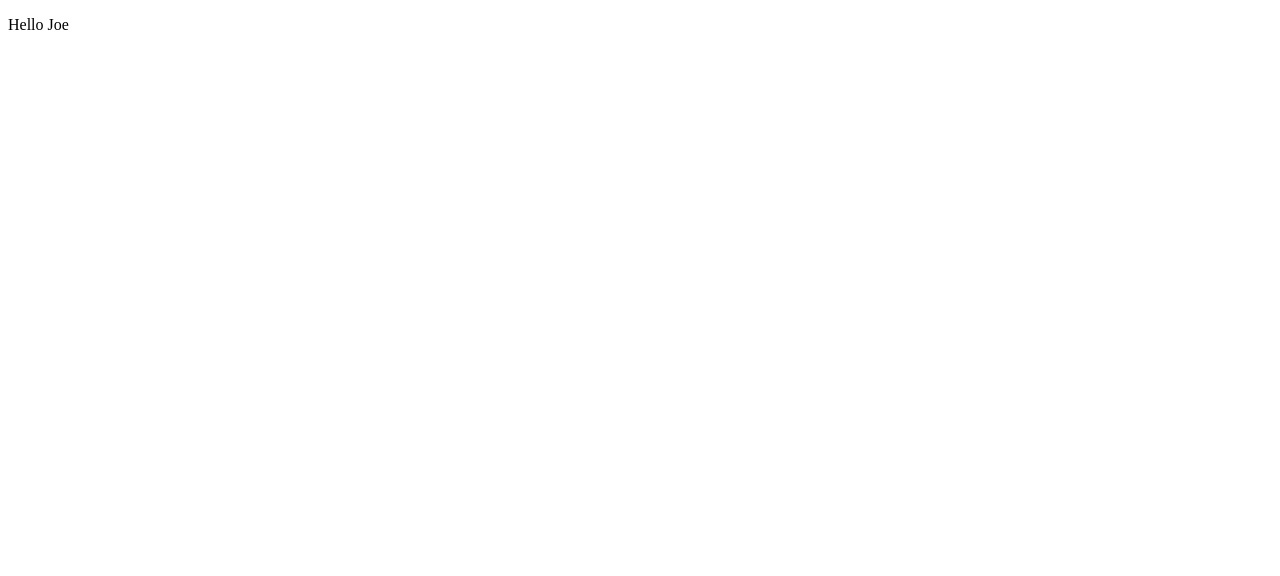
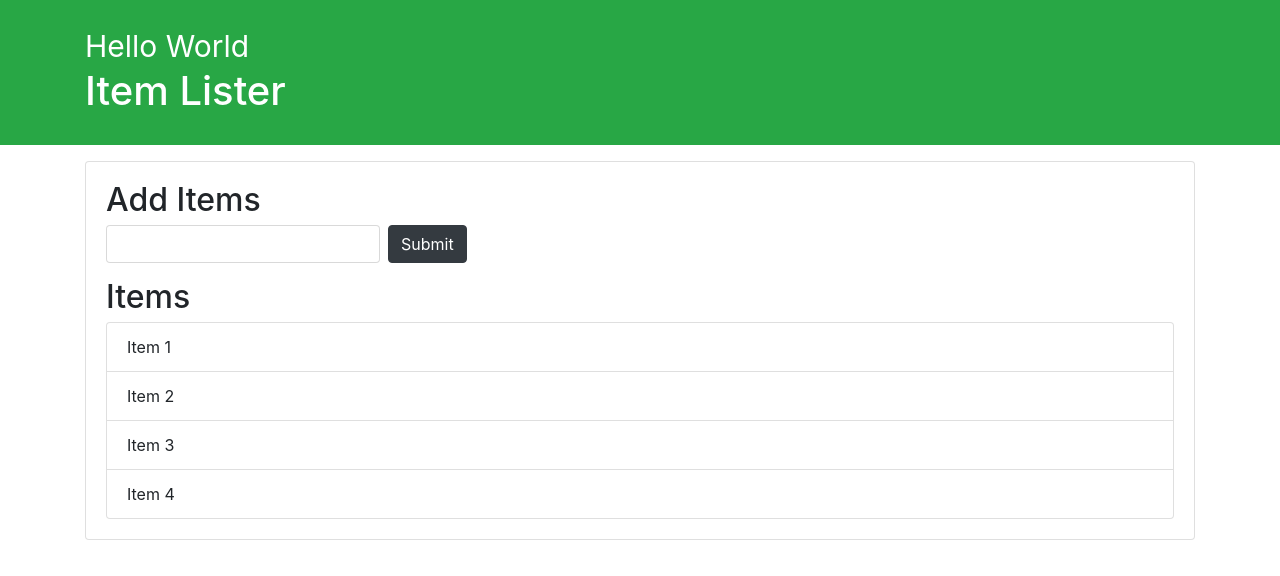
Before and after one commit to joekwigley/project-1, a plain HTML site: page index.html in a window 1280 px wide. Drawn offline with nearby package versions, Linux system fonts and the light colour scheme.

Commit message:
update with new files

```diff
--- /dev/null
+++ b/dom.js
@@ -0,0 +1,163 @@
+// EXAMINE THE DOCUMENT OBJECT //
+
+// console.dir(document);
+// console.log(document.domain);
+// console.log(document.URL);
+// console.log(document.title);
+// //document.title =  123;
+// console.log(document.doctype);
+// console.log(document.head);
+// console.log(document.body);
+// console.log(document.all);
+// console.log(document.all[10]);
+// // document.all[10].textContent = 'Hello';
+// console.log(document.forms[0]);
+// console.log(document.links);
+// console.log(document.images);
+
+// GETELEMENTBYID //
+// console.log(document.getElementById('header-title'));
+// var headerTitle = document.getElementById('header-title');
+// var header = document.getElementById('main-header');
+// console.log(headerTitle);
+// headerTitle.textContent = 'Hello';
+// headerTitle.innerText = 'Goodbye';
+// console.log(headerTitle.innerText);
+// headerTitle.innerHTML = '<h3>Hello</h3>';
+// header.style.borderBottom = 'solid 3px #000';
+
+// GETELEMENTSBYCLASSNAME //
+// var items = document.getElementsByClassName('list-group-item');
+// console.log(items);
+// console.log(items[1]);
+// items[1].textContent = 'Hello 2';
+// items[1].style.fontWeight = 'bold';
+// items[1].style.backgroundColor = 'yellow';
+
+// // Gives error
+// //items.style.backgroundColor = '#f4f4f4';
+
+// for(var i = 0; i < items.length; i++){
+//   items[i].style.backgroundColor = '#f4f4f4';
+// }
+
+// GETELEMENTSBYTAGNAME //
+// var li = document.getElementsByTagName('li');
+// console.log(li);
+// console.log(li[1]);
+// li[1].textContent = 'Hello 2';
+// li[1].style.fontWeight = 'bold';
+// li[1].style.backgroundColor = 'yellow';
+
+// // Gives error
+// //items.style.backgroundColor = '#f4f4f4';
+
+// for(var i = 0; i < li.length; i++){
+//   li[i].style.backgroundColor = '#f4f4f4';
+// }
+
+// QUERYSELECTOR //
+// var header = document.querySelector('#main-header');
+// header.style.borderBottom = 'solid 4px #ccc';
+
+// var input = document.querySelector('input');
+// input.value = 'Hello World'
+
+// var submit = document.querySelector('input[type="submit"]');
+// submit.value="SEND"
+
+// var item = document.querySelector('.list-group-item');
+// item.style.color = 'red';
+
+// var lastItem = document.querySelector('.list-group-item:last-child');
+// lastItem.style.color = 'blue';
+
+// var secondItem = document.querySelector('.list-group-item:nth-child(2)');
+// secondItem.style.color = 'coral';
+
+// QUERYSELECTORALL //
+// var titles = document.querySelectorAll('.title');
+
+// console.log(titles);
+// titles[0].textContent = 'Hello';
+
+// var odd = document.querySelectorAll('li:nth-child(odd)');
+// var even= document.querySelectorAll('li:nth-child(even)');
+
+// for(var i = 0; i < odd.length; i++){
+//   odd[i].style.backgroundColor = '#f4f4f4';
+//   even[i].style.backgroundColor = '#ccc';
+// }
+
+
+
+// TRAVERSING THE DOM //
+var itemList = document.querySelector('#items');
+// parentNode
+// console.log(itemList.parentNode);
+// itemList.parentNode.style.backgroundColor = '#f4f4f4';
+// console.log(itemList.parentNode.parentNode.parentNode);
+
+// parentElement
+// console.log(itemList.parentElement);
+// itemList.parentElement.style.backgroundColor = '#f4f4f4';
+// console.log(itemList.parentElement.parentElement.parentElement);
+
+// childNodes
+// console.log(itemList.childNodes);
+
+// console.log(itemList.children);
+// console.log(itemList.children[1]);
+// itemList.children[1].style.backgroundColor = 'yellow';
+
+// // FirstChild
+// console.log(itemList.firstChild);
+// // firstElementChild
+// console.log(itemList.firstElementChild);
+// itemList.firstElementChild.textContent = 'Hello 1';
+
+
+// lastChild
+// console.log(itemList.lastChild);
+// lastElementChild
+// console.log(itemList.lastElementChild);
+// itemList.lastElementChild.textContent = 'Hello 4';
+
+// nextSibling
+// console.log(itemList.nextSibling);
+// // nextElementSibling
+// console.log(itemList.nextElementSibling);
+
+// previousSibling
+// console.log(itemList.previousSibling);
+// previousElementSibling
+// console.log(itemList.previousElementSibling);itemList.previousElementSibling.style.color = 'green';
+
+// createElement
+
+// Create a div
+var newDiv =  document.createElement('div');
+
+// Add class
+newDiv.className= 'hello';
+
+// Add id
+newDiv.id = 'hello1';
+
+// Add attr
+newDiv.setAttribute('title', 'Hello Div');
+
+// Create text node
+var newDivText = document.createTextNode('Hello World');
+
+// Add text to div
+newDiv.appendChild(newDivText);
+
+var container = document.querySelector('header .container');
+var h1 = document.querySelector('header h1');
+
+console.log(newDiv);
+
+newDiv.style.fontSize = '30px';
+
+container.insertBefore(newDiv, h1);
--- a/index.html
+++ b/index.html
@@ -1,14 +1,35 @@
 <!DOCTYPE html>
 <html lang="en">
 <head>
-    <meta charset="UTF-8">
-    <meta name="viewport" content="width=device-width, initial-scale=1.0">
-    <meta http-equiv="X-UA-Compatible" content="ie=edge">
-    <title>Hello Project 1</title>
+  <meta charset="UTF-8">
+  <meta name="viewport" content="width=device-width, initial-scale=1.0">
+  <meta http-equiv="X-UA-Compatible" content="ie=edge">
+  <link rel="stylesheet" href="https://maxcdn.bootstrapcdn.com/bootstrap/4.0.0-beta/css/bootstrap.min.css" integrity="sha384-/Y6pD6FV/Vv2HJnA6t+vslU6fwYXjCFtcEpHbNJ0lyAFsXTsjBbfaDjzALeQsN6M" crossorigin="anonymous">
+  <title>Item Lister</title>
 </head>
 <body>
+  <header id="main-header" class="bg-success text-white p-4 mb-3">
+    <div class="container">
+      <h1 id="header-title">Item Lister <span style="display:none">123</span></h1>
+    </div>
+  </header>
+  <div class="container">
+   <div id="main" class="card card-body">
+    <h2 class="title">Add Items</h2>
+    <form class="form-inline mb-3">
+      <input type="text" class="form-control mr-2">
+      <input type="submit" class="btn btn-dark" value="Submit">
+    </form>
+    <h2 class="title">Items</h2>
+    <ul id="items" class="list-group">
+      <li class="list-group-item">Item 1</li>
+      <li class="list-group-item">Item 2</li>
+      <li class="list-group-item">Item 3</li>
+      <li class="list-group-item">Item 4</li>
+    </ul>
+   </div>
+  </div>
 
-    <p>Hello Joe</p>
-
+  <script src="dom.js"></script>
 </body>
 </html>
```
